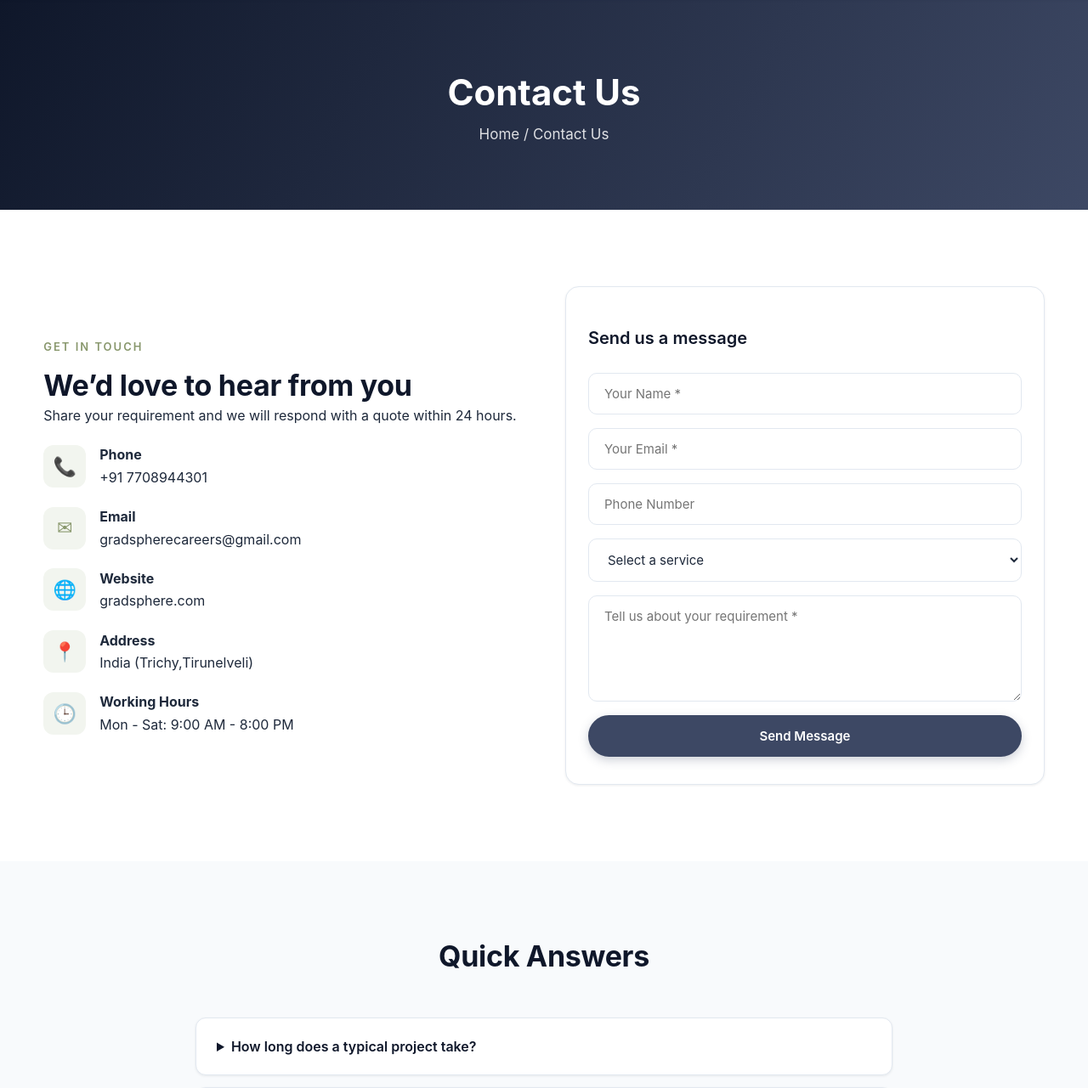
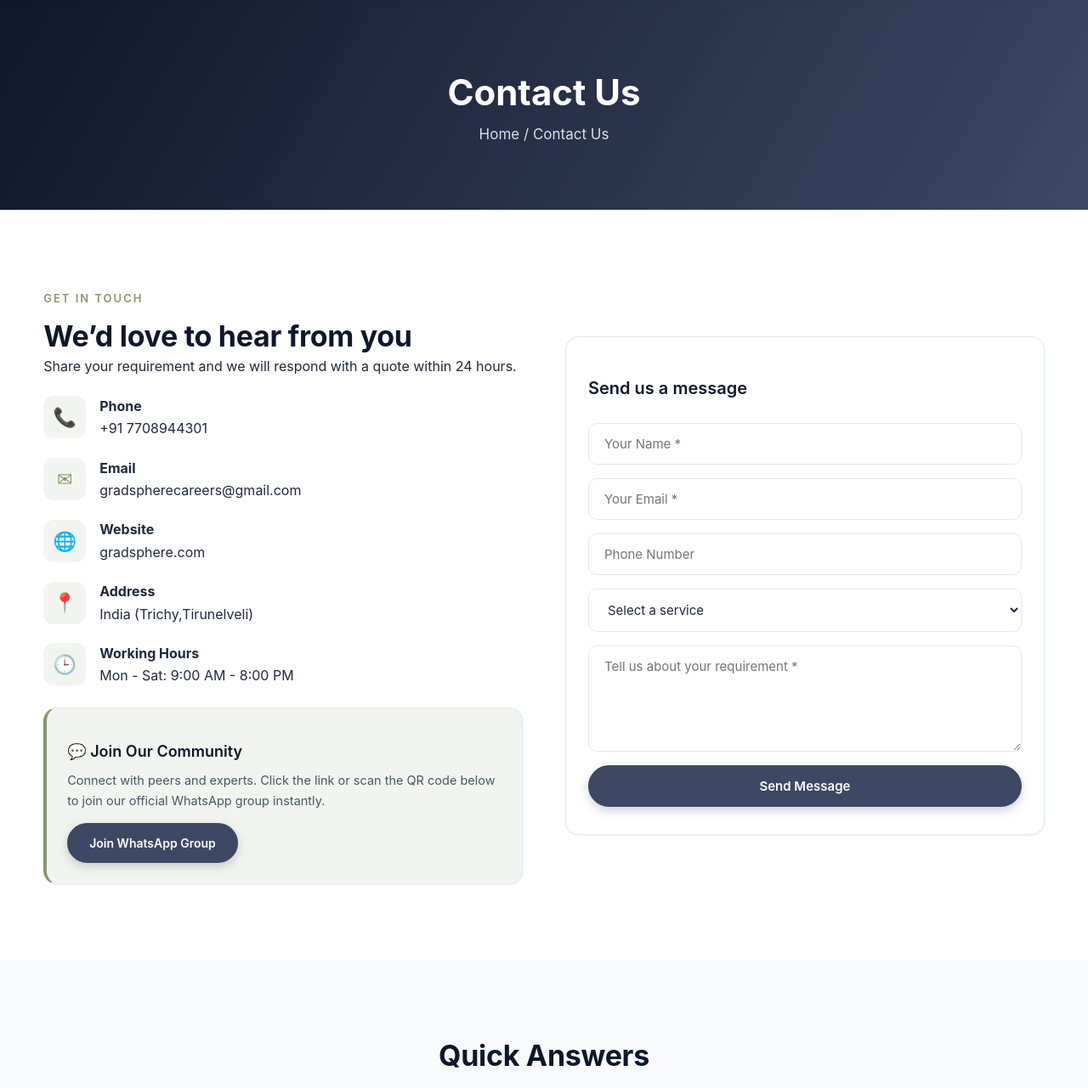
Before and after one commit to gradspherecareers-source/Gradsphere-Innovation-Technology, a Flask app: page /contact in a window 1280 px wide. Shown: the part 115-1396 px from the top of the page at 85% size. Run offline with Flask 3, Linux system fonts and the light colour scheme.

Commit message:
Update contact.html

```diff
--- a/templates/contact.html
+++ b/templates/contact.html
@@ -12,7 +12,15 @@
     <div class="info"><div>🌐</div><p><b>Website</b><br>{{ site.website }}</p></div>
     <div class="info"><div>📍</div><p><b>Address</b><br>{{ site.address }}</p></div>
     <div class="info"><div>🕒</div><p><b>Working Hours</b><br>{{ site.hours }}</p></div>
+
+    <!-- WhatsApp Community Widget Card -->
+    <div class="card" style="margin-top: 24px; padding: 24px; background: var(--sage-light); border-left: 4px solid var(--sage);">
+      <h3 style="font-size: 18px; color: var(--navy); margin-bottom: 8px;">💬 Join Our Community</h3>
+      <p style="font-size: 14.5px; color: var(--muted); margin-bottom: 14px;">Connect with peers and experts. Click the link or scan the QR code below to join our official WhatsApp group instantly.</p>
+      <a href="https://chat.whatsapp.com/ED3cze5Uow4GH9K9fxiK3I?s=sh&p=a&mlu=4&ilr=4" target="_blank" class="btn" style="padding: 10px 24px; font-size: 14px;">Join WhatsApp Group</a>
+    </div>
   </div>
+
   <form method="post" class="card form">
     <h3>Send us a message</h3>
     <input name="name" placeholder="Your Name *" required>
@@ -21,12 +29,8 @@
 
     <select name="service">
       <option value="">Select a service</option>
-      <!-- Added spacing / explicit option for Careers -->
-      <option value="careers">Careers - Stand out to recruiters with polished, ATS-friendly career material</option>
       {% for s in services %}
-        {% if s.title != "Careers" %}
-          <option value="{{ s.title }}">{{ s.title }}</option>
-        {% endif %}
+        <option value="{{ s.title }}">{{ s.title }}</option>
       {% endfor %}
     </select>
 
```
